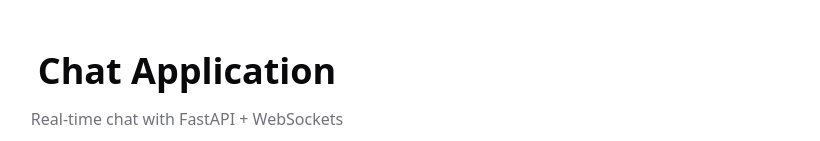
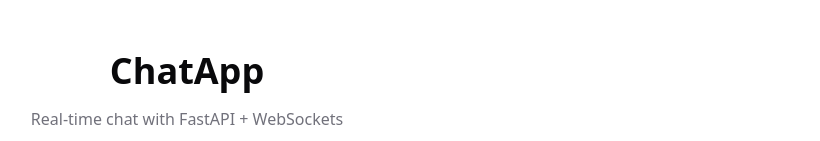
Before and after one commit to petercyli02/ChatApp-frontend, a React (Vite) app: page / in a window 1280 px wide. Shown: the part 417-558 px from the top of the page, without its empty margins (453-1273 px from the left). Built offline with nearby package versions, Linux system fonts and the light colour scheme; no server answers.

Commit message:
feat: new favicon and renaming to ChatApp

```diff
--- a/index.html
+++ b/index.html
@@ -2,11 +2,11 @@
 <html lang="en">
   <head>
     <meta charset="UTF-8" />
-    <link rel="icon" type="image/svg+xml" href="/vite.svg" />
+    <link rel="icon" type="image/svg+xml" href="/bot-message-square.svg" />
     <meta name="viewport" content="width=device-width, initial-scale=1.0" />
     <meta name="theme-color" content="#ffffff" media="(prefers-color-scheme: light)" />
     <meta name="theme-color" content="#09090b" media="(prefers-color-scheme: dark)" />
-    <title>frontend</title>
+    <title>ChatApp</title>
     <script>
       /*
         Anti-FOUC (flash of unstyled content).
--- a/src/App.tsx
+++ b/src/App.tsx
@@ -10,7 +10,7 @@
       <ThemeToggle className="absolute top-6 right-6" />
       <BotMessageSquare size={256} className="mb-8 text-primary" />
       <h1 className="text-4xl font-bold mb-4">
-        Chat Application
+        ChatApp
       </h1>
       <p className="text-muted-foreground mb-8">
         Real-time chat with FastAPI + WebSockets
```
Also changed, not shown: public/bot-message-square.svg (added).
